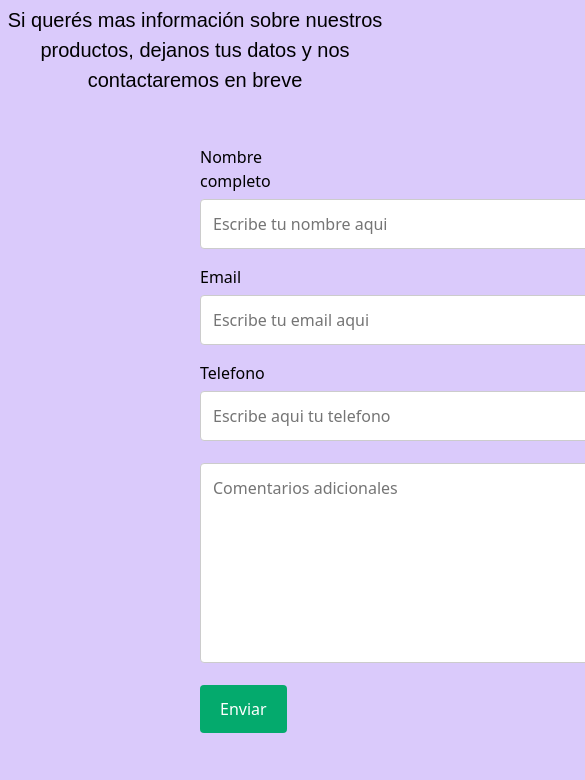
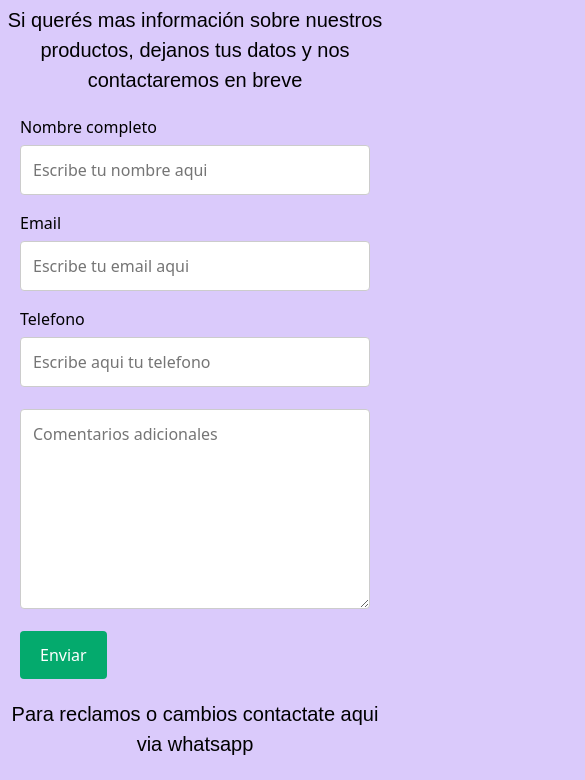
Before and after one commit to YoelDimmer/PFDimmer, a plain HTML site: page pages/Contacto.html in a window 390 px wide. Shown: the part 489-1269 px from the top of the page, 585 px wide, since content can reach past the window. Drawn offline with nearby package versions, Linux system fonts and the light colour scheme.

Commit message:
Contacto responsive fix

```diff
--- a/style/style.css
+++ b/style/style.css
@@ -641,9 +641,44 @@ a{
         margin: 0px;
     }
 
+    .contact-form{
+        width: 100%;
+        padding: 150px;
+    }
+
 
     .contact-form input[type=text],textarea{
-        width: 500px;
+        width: 100%;
+    }
+}
+
+@media (min-width: 760px){
+    .contact-form input[type=text],textarea{
+        min-width: 300px;
+        width: 100%;
+    }
+}
+
+@media (max-width: 760px){
+    .contact-form{
+        width: 100%;
+        margin: 0px;
+        padding: 120px;
+    }
+}
+
+@media (max-width: 620px){
+    .contact-form{
+        padding: 40px;
+    }
+}
+
+@media (max-width: 550px){
+    .contact-form{
+        padding: 20px;
+    }
+    .contact-form input[type=text],textarea{
+        width: 100%;
     }
 }
 
```
